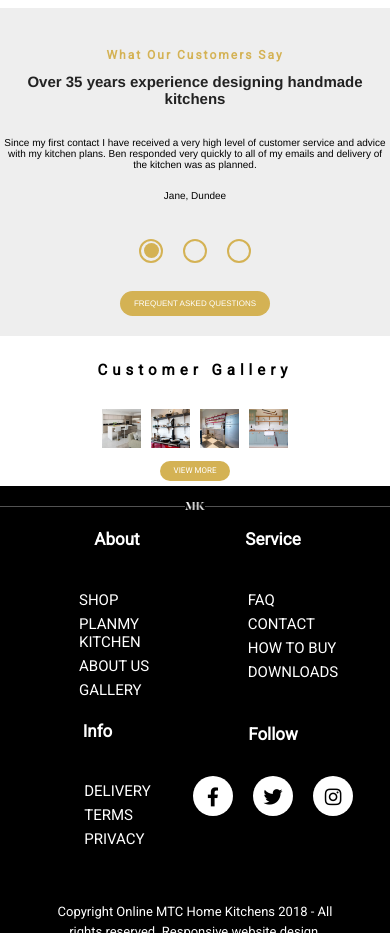
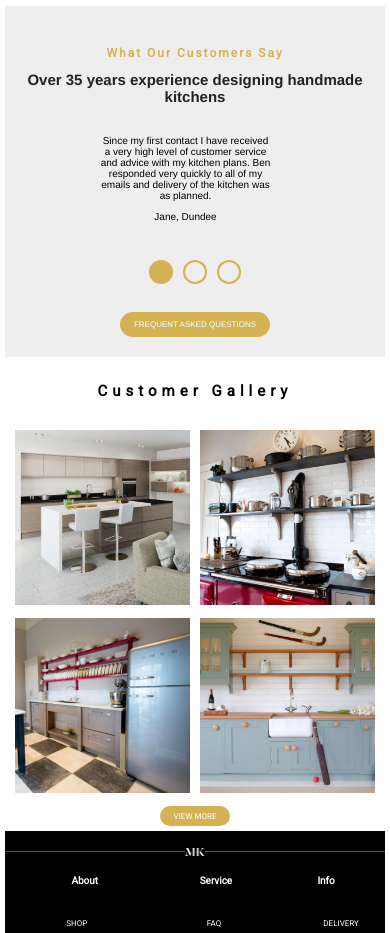
Before and after one commit to taosand1991/React_Markup, a React (Create React App) app: page / in a window 390 px wide. Shown: the part 1067-2000 px from the top of the page. Built offline with nearby package versions, Linux system fonts and the light colour scheme.

Commit message:
react markup

```diff
--- a/package.json
+++ b/package.json
@@ -9,6 +9,7 @@
     "react": "^17.0.2",
     "react-dom": "^17.0.2",
     "react-scripts": "4.0.3",
+    "react-slick": "^0.28.1",
     "web-vitals": "^1.0.1"
   },
   "scripts": {
--- a/src/App.css
+++ b/src/App.css
@@ -17,7 +17,6 @@ html, #root {
   background: transparent url('static/images/Bitmap-5.png') 100% 30% no-repeat ;
   width: 100%;
   height: 900px;
-  overflow: hidden;
   position: relative;
 }
 /* ------NavBar section---*/
@@ -264,7 +263,9 @@ transition: all .3s ease-in-out;
   display: flex;
   flex-direction: column;
   justify-content: center;
+  position: relative;
   align-items: center;
+  z-index: 99;
 }
 .third-paragraph .customer-section {
   display: flex;
@@ -273,12 +274,14 @@ transition: all .3s ease-in-out;
   align-items: center;
   flex-direction: column;
   position: relative;
+  overflow: hidden;
 }
 
 .third-paragraph .customer-section .left-arrow {
   position: absolute;
   top: 40%;
   left: 200px;
+  z-index: 10;
   cursor: pointer;
 }
 
@@ -286,6 +289,7 @@ transition: all .3s ease-in-out;
   position: absolute;
   top: 40%;
   right: 200px;
+  z-index: 10;
   cursor: pointer;
 }
 
@@ -311,6 +315,24 @@ transition: all .3s ease-in-out;
   text-align: center;
   font-family: Helvetica;
 }
+
+.paragraph-scroll{
+  position: relative;
+  display: flex;
+  width: 50%;
+  flex-wrap: nowrap;
+  overflow: hidden;
+  justify-content: center;
+  align-items: center;
+  flex-direction: row;
+}
+
+.paragraph-scroll .page-scroll{
+  display: block;
+  transition: all .5s ease-in-out;
+}
+
+
 
 .customer-section .frequent-asked {
   width: 350px;
@@ -353,7 +375,7 @@ transition: all .3s ease-in-out;
   letter-spacing: 5px;
 }
 
-.customer-gallery .gallery-details{
+ .gallery-details{
   display: flex;
   flex-direction: row;
   width: 100%;
@@ -363,11 +385,12 @@ transition: all .3s ease-in-out;
 
 .gallery-details .gallery {
   flex-basis: 15%;
+  cursor: pointer;
   margin:15px;
   position: relative;
 }
 
-.gallery img {
+.gallery-details .gallery img {
   position: relative;
   width: 100%;
   height: 100%;
@@ -522,12 +545,14 @@ footer .close-content {
 
 
 @media only screen and (max-width: 768px)  {
+  #root {
+   padding: 5px;
+  }
     .first-paragraph {
         height: 500px;
         justify-content: center;
         background-position: 40% 20%;
         width: 100%;
-
     }
 
     .first-paragraph .slider-part {
@@ -628,7 +653,7 @@ footer .close-content {
     width: 100%;
   }
   .customer-section p{
-    width: 100%;
+    width: 90%;
     font-size:10px;
   }
   .customer-section .frequent-asked{
@@ -644,7 +669,7 @@ footer .close-content {
       align-items: center;
   }
 
-  .mobile-scroll span {
+  .mobile-scroll .dot {
       position: relative;
       width: 20px;
       height: 20px;
@@ -653,17 +678,13 @@ footer .close-content {
       justify-content: center;
       align-items: center;
       text-align: center;
-      margin: 10px;
+      margin: 5px;
       border: 2px solid #D4B254;
+      transition: all .3s linear;
   }
 
-  .mobile-scroll span:first-child::before {
-    position: absolute;
-    content: "";
-    width: 15px;
-    height: 15px;
-    border-radius: 50%;
-    background-color: #D4B254;
+  .mobile-scroll .dot.active {
+    background-color:#D4B254
   }
 
   .frequent-asked p{
@@ -677,10 +698,18 @@ footer .close-content {
   .customer-gallery h5 {
     font-size: 15px;
   }
+ .gallery-details {
+    width: 500px;
+    flex-wrap: wrap;
+    flex-direction: row;
+    justify-content: center;
+    align-items: center;
+  }
 
    .gallery-details .gallery {
-      flex-basis: 10%;
-      margin: 5px;
+    padding: 4px;
+    flex-basis: 35%;
+    margin: 1px;
   }
   .customer-gallery .view-more {
     width:70px;
@@ -707,28 +736,47 @@ footer .close-content {
   }
   footer .list-item {
     flex-direction: row;
+    margin-top: 10px;
     width: 100%;
     flex-wrap: wrap;
-    overflow: hidden;
+    justify-content: center;
+    align-items: center;
   }
 
-  footer .service, .about, .follow, .info {
-    flex-basis: 40%;
+  footer  .service, .about, .follow, .info {
+    flex-basis: 29%;
+    justify-content: center;
+  }
+
+  .list-item .follow {
+    flex-basis: 10%
   }
 
   footer .close-content {
     width: 100%;
   }
 
+  footer h4 {
+    font-size: 10px !important;
+    text-align: center !important;
+  }
+
+  footer ul {
+    margin-left: -10px;
+  }
+
+  footer ul li {
+    font-size: 8px !important;
+  }
+
   footer p{
-    width:300px
+    width:300px;
+    margin-top: -40px;
   }
 
 }
 
-
-
-
+/*-----Ipad Screen Version-------*/
 @media only screen and (max-width: 1024px){
   nav {
     width: 100%;
--- a/src/component/Homepage.jsx
+++ b/src/component/Homepage.jsx
@@ -8,9 +8,11 @@ import Gallery3 from "../static/images/Bitmap-3.png";
 import Gallery4 from "../static/images/Bitmap.png";
 
 let index = 0;
+let currentIndex = 0;
 function Homepage(props) {
   //small code for making carousel slide to work but no distinct pictures to do that
   useEffect(() => {
+    const pageSlide = document.querySelectorAll(".page-scroll");
     const slides = document.querySelectorAll(".slide");
     slides[index].classList.add("background");
     setInterval(() => {
@@ -20,7 +22,44 @@ function Homepage(props) {
         index = 0;
       }
     }, 3000);
+
+    pageScroll(currentIndex);
+
+    const leftArrow = document.querySelector(".left-arrow");
+    const rightArrow = document.querySelector(".right-arrow");
+    leftArrow.addEventListener("click", () => {
+      currentIndex--;
+      if (currentIndex > 0) {
+        pageSlide.forEach((page) => {
+          page.style.display = "none";
+        });
+        pageSlide[currentIndex].style.display = "block";
+      }
+
+      console.log(currentIndex);
+    });
+    rightArrow.addEventListener("click", () => {
+      pageSlide.forEach((page) => {
+        page.style.display = "none";
+      });
+      currentIndex++;
+      if (currentIndex >= pageSlide.length) {
+        currentIndex = 0;
+      }
+      console.log(currentIndex);
+      pageSlide[currentIndex].style.display = "block";
+    });
+
+    mobileSwipe();
   }, []);
+
+  const pageScroll = (number) => {
+    const pageSlide = document.querySelectorAll(".page-scroll");
+    pageSlide.forEach((page) => {
+      page.style.display = "none";
+    });
+    pageSlide[number].style.display = "block";
+  };
 
   const flipSlide = (n) => {
     const slides = document.querySelectorAll(".slide");
@@ -28,6 +67,30 @@ function Homepage(props) {
       slide.classList.remove("background");
     });
     slides[n].classList.add("background");
+  };
+
+  const mobileSwipe = () => {
+    const dots = document.querySelectorAll(".dot");
+    dots[currentIndex].classList.add("active");
+    const pageSlide = document.querySelectorAll(".page-scroll");
+    dots.forEach((dot, index) => {
+      dot.addEventListener("click", () => {
+        dots.forEach((dote) => {
+          dote.classList.remove("active");
+        });
+        dot.classList.add("active");
+        currentIndex = index;
+        pageSlide.forEach((page) => {
+          page.style.display = "none";
+        });
+        pageSlide[currentIndex].style.display = "block";
+      });
+    });
+    pageSlide.forEach((page) => {
+      page.style.display = "none";
+    });
+
+    pageSlide[currentIndex].style.display = "block";
   };
 
   return (
@@ -108,16 +171,43 @@ function Homepage(props) {
           </div>
           <h5>What Our Customers Say</h5>
           <h4>Over 35 years experience designing handmade kitchens</h4>
-          <p>
-            Since my first contact I have received a very high level of customer
-            service and advice with my kitchen plans. Ben responded very quickly
-            to all of my emails and delivery of the kitchen was as planned.
-          </p>
-          <p>Jane, Dundee</p>
+
+          <div className="paragraph-scroll">
+            <div className="page-scroll">
+              <p>
+                Since my first contact I have received a very high level of
+                customer service and advice with my kitchen plans. Ben responded
+                very quickly to all of my emails and delivery of the kitchen was
+                as planned.
+              </p>
+              <p>Jane, Dundee</p>
+            </div>
+            <div className="page-scroll">
+              <p>
+                Lorem Ipsum is simply dummy text of the printing and typesetting
+                industry. Lorem Ipsum has been the industry's standard dummy
+                text ever since the 1500s, when an unknown printer took a galley
+                of type and scrambled it to make a type specimen book.
+              </p>
+              <p>James, True</p>
+            </div>
+            <div className="page-scroll">
+              <p>
+                Lorem Ipsum is simply dummy text of the printing and typesetting
+                industry. Lorem Ipsum has been the industry standard dummy text
+                ever since the 1500s, when an unknown printer took a galley of
+                type and scrambled it to make a type specimen book. It has
+                survived not only five centuries, but also the leap into
+                electronic typesetting, remaining essentially unchanged.
+              </p>
+              <p>Joseph, Howard</p>
+            </div>
+          </div>
+
           <div className="mobile-scroll">
-            <span></span>
-            <span></span>
-            <span></span>
+            <div className="dot"></div>
+            <div className="dot"></div>
+            <div className="dot"></div>
           </div>
           <div className="frequent-asked">
             <p>frequent asked questions</p>
```
Also changed, not shown: 1 other file (tests, documents, lock files or other folders).
